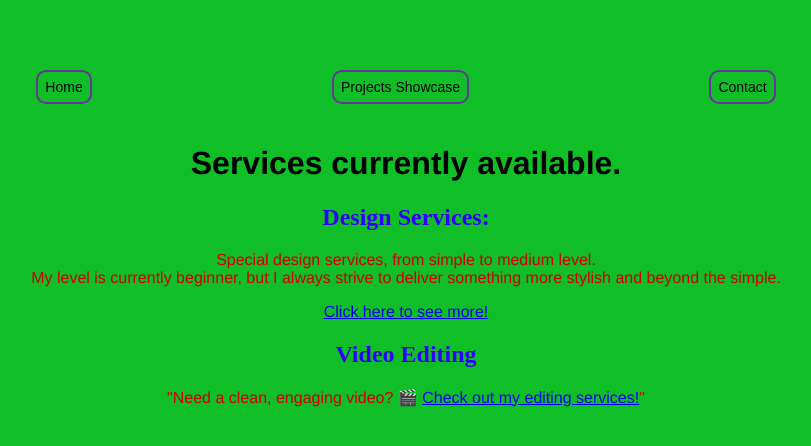
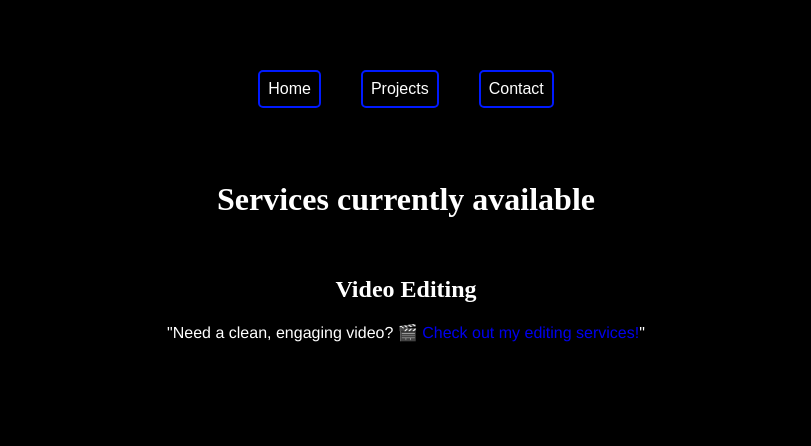
Before and after one commit to ZecaFrontDev/zecafrontdev.github.io, a plain HTML site: page html/services.html in a window 1280 px wide. Shown: the whole page, without its empty margins (234-1045 px from the left). Drawn offline with Linux system fonts and the light colour scheme; a web font is replaced by a local one.

Commit message:
03/05/2025 updates

```diff
--- a/html/services.html
+++ b/html/services.html
@@ -14,21 +14,15 @@
     <nav>
         <div class="btn">
         <a href="/index.html"><button>Home</button></a>
-        <a href="/html/projects.html"><button>Projects Showcase</button></a>
+        <a href="/html/projects.html"><button>Projects </button></a>
         <a href="/html/contacts.html"><button>Contact</button></a>
         </div>
     </nav>
     <header>
-        <h1>Services currently available.</h1>
+        <h1>Services currently available</h1>
     </header>
     <main>
-        <section>
-            <h2>Design Services:</h2>
-            <p>Special design services, from simple to medium level.<br>My level is currently beginner, but I always strive to deliver
-            something more stylish and beyond the simple.</p>
-            <p><a href="/html/designs-services.html" target="_blank" id="cta-design">Click here to see more!</a></p>
-        </section>
-        <section>
+       <section>
             <h2>Video Editing</h2>
             <p>"Need a clean, engaging video? 🎬 <a href="/html/videoediting.html" target="_blank">Check out my editing services!</a>"</p>
         </section>
--- a/styles/contact-style.css
+++ b/styles/contact-style.css
@@ -104,34 +104,40 @@ textarea {
   resize: none;
 }
 body{
-  background-color: #0c0000fb;
+ background: linear-gradient(to right, rgb(61, 14, 14), rgb(92, 92, 7));
 }
 button {
     background-color: transparent;
-    position: relative;
-    padding: 16px;
+    padding: 8px;
     margin: 16px;
-    margin-top: 15px;
     display: flex;
     align-items: center;
     justify-content: center;
     font-size: 16px;
-    font-weight: 600;
     text-decoration: none;
     cursor: pointer;
     border: 2px solid blue;
-    border-radius: 10px;
-     outline: none;
-    overflow: hidden;
-    transition: transform 0.2s ease, box-shadow 0.2s ease;
-    text-align: center;
+    border-radius: 4px;
+    transition: transform 0.6s ease, box-shadow 0.2s ease;
+    justify-content: center;
+    -webkit-border-radius: 4px;
+    -moz-border-radius: 4px;
+    -ms-border-radius: 4px;
+    -o-border-radius: 4px;
+    -webkit-transition: transform 0.6s ease, box-shadow 0.2s ease;
+    -moz-transition: transform 0.6s ease, box-shadow 0.2s ease;
+    -ms-transition: transform 0.6s ease, box-shadow 0.2s ease;
+    -o-transition: transform 0.6s ease, box-shadow 0.2s ease;
 }
 button:hover {
     transform: scale(1.05);
-    box-shadow: 0px 6px 15px rgba(0, 0, 0, 0.2);
+    -webkit-transform: scale(1.05);
+    -moz-transform: scale(1.05);
+    -ms-transform: scale(1.05);
+    -o-transform: scale(1.05);
 }
 
 button:active {
     transform: scale(0.95);
-    background-color: #333;
+    background-color: #505050;
 }
--- a/styles/services-style.css
+++ b/styles/services-style.css
@@ -2,41 +2,79 @@
 @import url('https://fonts.googleapis.com/css2?family=Tagesschrift&display=swap');
 
 body{
-    background-color:#10be27 ;
+    background-color:#000000 ;
     text-align: center;
     font-size: 16px;
     font-family: 'Franklin Gothic Medium', 'Arial Narrow', Arial, sans-serif;
     margin: 50px;
+    flex-wrap: wrap;
+
 }
-
+a{
+  text-decoration: none;
+}
+header{
+  margin: 16px;
+  padding: 16px;
+}
+h1{
+  color: #ffffff;
+  font-family: Tagesschrift;
+}
 h2{
     font-family: cursive;
-    color: rgb(47, 0, 255);
+    color: #ffffff;
     font-family: Tagesschrift;
 }
 p{
-    color: #cc0202;
+    color: #ffffff;
 }
 .btn{
-  display: flex;
-  justify-content: space-evenly;
+    display: flex;
+  justify-content: center;
+  transition:  0.2s ease, box-shadow 0.2s ease;
+  -webkit-transition:  0.2s ease, box-shadow 0.2s ease;
+  -moz-transition:  0.2s ease, box-shadow 0.2s ease;
+  -ms-transition:  0.2s ease, box-shadow 0.2s ease;
+  -o-transition:  0.2s ease, box-shadow 0.2s ease;
 
 }
 button{
-  background: transparent;
+    background: transparent;
+  padding: 8px;
+  margin: 20px;
+  display: flex;
+  justify-content: space-evenly;
+  font-size: 16px;
+  text-decoration: none;
   cursor: pointer;
-  border: 2px solid rebeccapurple;
-  border-radius: 10px;
-  transition: 0.1s ease-out;
-  -webkit-transition: 0.1s ease-out;
-  -moz-transition: 0.1s ease-out;
-  -ms-transition: 0.1s ease-out;
-  -o-transition: 0.1s ease-out;
-  margin: 20px;
-  padding: 7px;
-  font-size: 14px;
-  -webkit-border-radius: 10px;
-  -moz-border-radius: 10px;
-  -ms-border-radius: 10px;
-  -o-border-radius: 10px;
+  border: 2px solid rgb(0, 26, 255);
+  border-radius: 5px;
+  outline: none;
+  overflow: hidden;
+  color: rgb(255, 255, 255);
+  transition: all 0.3s ease-out;
+  -webkit-border-radius: 5px;
+  -moz-border-radius: 5px;
+  -ms-border-radius: 5px;
+  -o-border-radius: 5px;
 }
+button:hover{
+   transform: scale(1.05);
+  border: 2px solid rgb(0, 26, 255);
+  -webkit-transform: scale(1.05);
+  -moz-transform: scale(1.05);
+  -ms-transform: scale(1.05);
+  -o-transform: scale(1.05);
+}
+button:active{
+   transform: scale(0.95);
+   background-color: #505050;
+   -webkit-transform: scale(0.95);
+   -moz-transform: scale(0.95);
+   -ms-transform: scale(0.95);
+   -o-transform: scale(0.95);
+}
+button:hover::before {
+  box-shadow: inset 0 0 0 10em rgb(0, 0, 0);
+}
--- a/styles/style.css
+++ b/styles/style.css
@@ -1,6 +1,7 @@
 /* 🌑 Fundo preto para todo o site */
 body {
   background-color: black;
+   flex-wrap: nowrap; /* Para responsividade */
 }
 .btn {
   display: flex;
@@ -13,6 +14,7 @@ body {
 }
 /* 🔘 Estilização dos botões */
 button {
+  flex-wrap: nowrap;
   background: transparent;
   padding: 8px;
   margin: 20px;
@@ -87,7 +89,7 @@ button:hover::before {
   position: relative;
   left: 200px;
   top: 100px;
-   flex-wrap: wrap; /* Para responsividade */
+   flex-wrap: nowrap; /* Para responsividade */
 }
 /* 📏 Links */
 a {
```
Also changed, not shown: html/contacts.html (+1 -1 lines).
